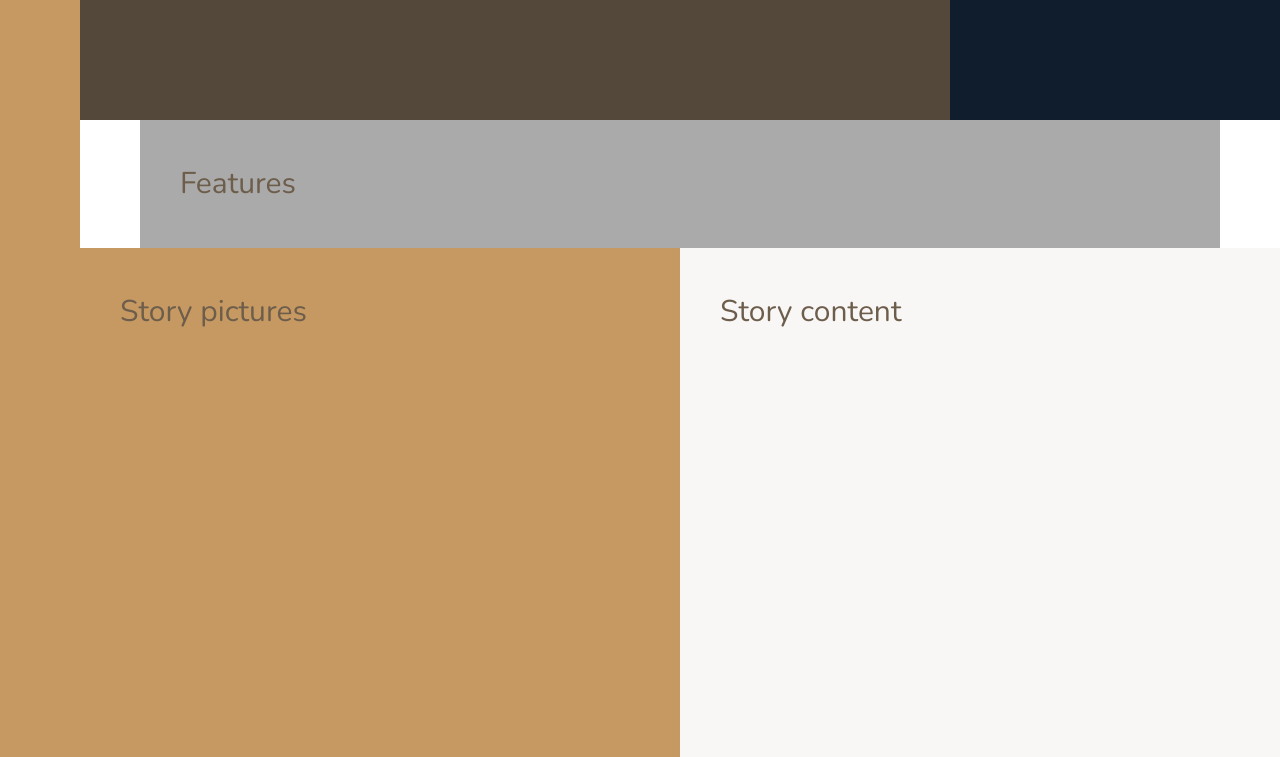
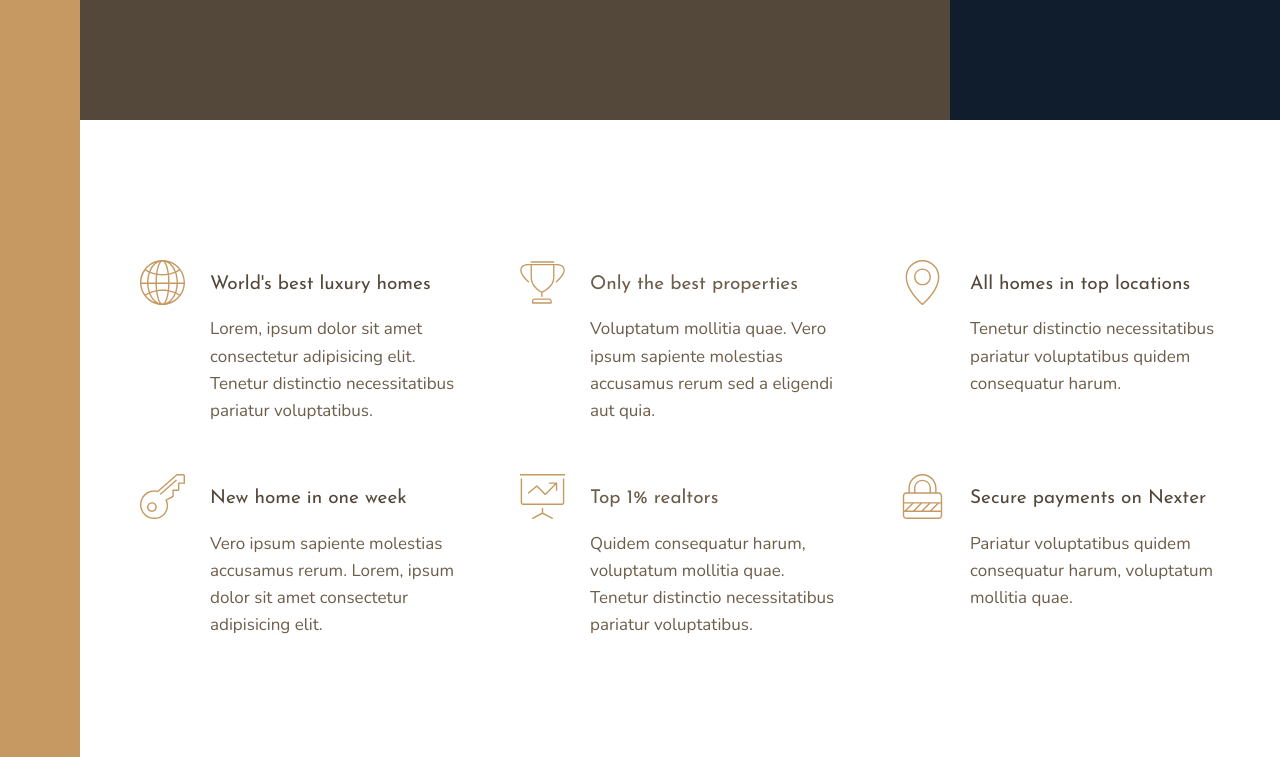
Before and after one commit to Kristof1992/UDEMY_ADVANCED_CSS_SASS, a website: page Nexter/starter/index.html in a window 1280 px wide. Shown: the part 520-1277 px from the top of the page. Drawn offline with nearby package versions, Linux system fonts and the light colour scheme.

Commit message:
Features Section - Sub Grids and minmax function

```diff
--- a/Nexter/starter/index.html
+++ b/Nexter/starter/index.html
@@ -27,7 +27,74 @@
     </div>
 
     <section class="features">
-        Features
+        <div class="feature">
+            <svg class="feature__icon">
+                <use href="img/sprite.svg#icon-global">
+            </svg>
+            <h4 class="heading-4 heading-4--dark">
+                World's best luxury homes
+            </h4>
+            <p class="feature__text">
+                Lorem, ipsum dolor sit amet consectetur adipisicing elit. Tenetur distinctio necessitatibus pariatur
+                voluptatibus.
+            </p>
+        </div>
+        <div class="feature">
+            <svg class="feature__icon">
+                <use href="img/sprite.svg#icon-trophy">
+            </svg>
+            <h4 class="heading-4">
+                Only the best properties
+            </h4>
+            <p class="feature__text">
+                Voluptatum mollitia quae. Vero ipsum sapiente molestias accusamus rerum sed a eligendi aut quia.
+            </p>
+        </div>
+        <div class="feature">
+            <svg class="feature__icon">
+                <use href="img/sprite.svg#icon-map-pin">
+            </svg>
+            <h4 class="heading-4 heading-4--dark">
+                All homes in top locations
+            </h4>
+            <p class="feature__text">
+                Tenetur distinctio necessitatibus pariatur voluptatibus quidem consequatur harum.
+            </p>
+        </div>
+        <div class="feature">
+            <svg class="feature__icon">
+                <use href="img/sprite.svg#icon-key">
+            </svg>
+            <h4 class="heading-4 heading-4--dark">
+                New home in one week
+            </h4>
+            <p class="feature__text">
+                Vero ipsum sapiente molestias accusamus rerum. Lorem, ipsum dolor sit amet consectetur adipisicing elit.
+            </p>
+        </div>
+        <div class="feature">
+            <svg class="feature__icon">
+                <use href="img/sprite.svg#icon-presentation">
+            </svg>
+            <h4 class="heading-4">
+                Top 1% realtors
+            </h4>
+            <p class="feature__text">
+                Quidem consequatur harum, voluptatum mollitia quae. Tenetur distinctio necessitatibus pariatur
+                voluptatibus.
+            </p>
+        </div>
+        <div class="feature">
+            <svg class="feature__icon">
+                <use href="img/sprite.svg#icon-lock">
+            </svg>
+            <h4 class="heading-4 heading-4--dark">
+                Secure payments on Nexter
+            </h4>
+            <p class="feature__text">
+                Pariatur voluptatibus quidem consequatur harum, voluptatum mollitia quae.
+            </p>
+        </div>
     </section>
 
     <div class="story__pictures">
--- a/Nexter/starter/sass/_base.scss
+++ b/Nexter/starter/sass/_base.scss
@@ -37,12 +37,6 @@
 .container {
     display: grid;
     // Rows: 1, 2, 3, [1,2,3]
-    grid-template-rows:
-        80vh min-content 40vw repeat(3, min-content);
+    grid-template-rows: 80vh min-content 40vw repeat(3, min-content);
     grid-template-columns: [sidebar-start] 8rem [sidebar-end full-start] minmax(6rem, 1fr) [center-start] repeat(8, [col-start] minmax(min-content, 14rem) [col-end]) [center-end] minmax(6rem, 1fr) [full-end];
-
-    &>* {
-        padding: 40px;
-        font-size: 3rem;
-    }
 }
--- a/Nexter/starter/sass/_features.scss
+++ b/Nexter/starter/sass/_features.scss
@@ -1,4 +1,33 @@
 .features {
-    background-color: $color-grey-light-2;
     grid-column: center-start / center-end;
+
+    margin: 15rem 0;
+    display: grid;
+
+    // grid-template-columns: repeat(3, 1fr);
+    grid-template-columns: repeat(auto-fit, minmax(25rem, 1fr));
+
+    gap: 6rem;
+    align-items: start;
 }
+
+.feature {
+
+    display: grid;
+    grid-template-columns: min-content 1fr;
+    row-gap: 1.5rem;
+    column-gap: 2.5rem;
+
+    &__icon {
+        fill: $color-primary;
+        width: 4.5rem;
+        height: 4.5rem;
+        grid-row: 1 / span 2;
+        transform: translateY(-1rem);
+    }
+
+    &__text {
+        font-size: 1.7rem;
+        grid-column: 2 / -1;
+    }
+}
--- a/Nexter/starter/sass/_typography.scss
+++ b/Nexter/starter/sass/_typography.scss
@@ -0,0 +1,29 @@
+%heading {
+    font-family: $font-display;
+    font-weight: 400;
+}
+
+.heading-1 {
+    @extend %heading;
+}
+
+.heading-2 {
+    @extend %heading;
+}
+
+.heading-3 {
+    @extend %heading;
+}
+
+.heading-4 {
+    @extend %heading;
+    font-size: 1.9rem;
+
+    &--light {
+        color: $color-grey-light-1;
+    }
+
+    &--dark {
+        color: $color-grey-dark-1;
+    }
+}
```
Also changed, not shown: Nexter/starter/css/style.css.
